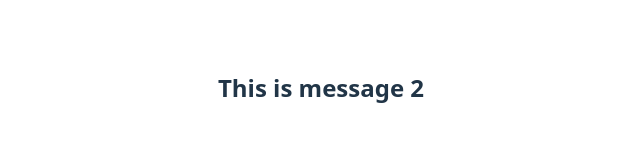
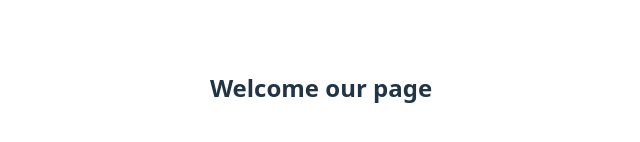
Before and after one commit to spcodegen/react-app-pro, a React (Vite) app: page / in a window 1280 px wide. Shown: the part 312-454 px from the top of the page, without its empty margins (319-959 px from the left). Built offline with nearby package versions, Linux system fonts and the light colour scheme.

Commit message:
Using Ternary Operators

```diff
--- a/src/components/ConditionalComponent.jsx
+++ b/src/components/ConditionalComponent.jsx
@@ -1,15 +1,11 @@
 import React from "react";
+import Welcome from "./Welcome";
+import Code from "./Code";
 
-let message;
-const display = false;
+const display = true;
 
 function ConditionalComponent() {
-  if (display) {
-    message = <h2>This is message 1</h2>;
-  } else {
-    message = <h2>This is message 2</h2>;
-  }
-  return message;
+  return display ? <Welcome /> : <Code />;
 }
 
 export default ConditionalComponent;
```
